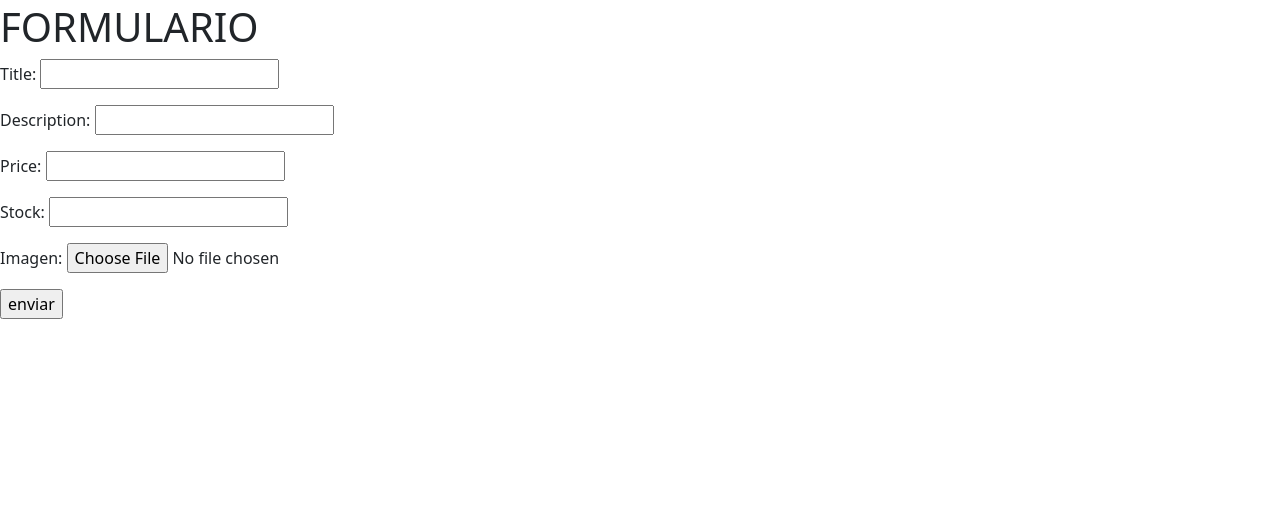
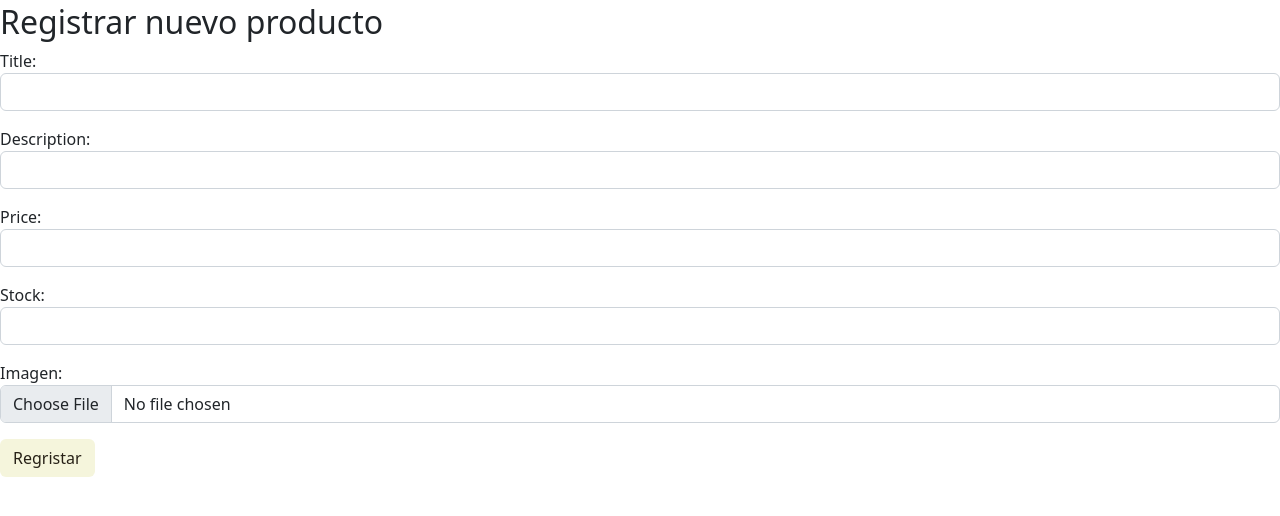
Before and after one commit to steffanycobos/python47790, a Django app: page /AppCoder/newproduct/ in a window 1280 px wide. Shown: the part 123-639 px from the top of the page. Run offline with Django 4.2, Linux system fonts and the light colour scheme; some libraries are stand-ins or nearby versions.

Commit message:
Prueba 3ra preentrega

```diff
--- a/proyectoFinal/AppCoder/forms.py
+++ b/proyectoFinal/AppCoder/forms.py
@@ -7,6 +7,12 @@ class UserForm(forms.ModelForm):
     class Meta:
         model = models.Users
         fields = ["nombre", "apellido", "email", "password"]
+        widgets={
+            'nombre': forms.TextInput(attrs={'class':'form-control'}),
+            'apellido': forms.TextInput(attrs={'class':'form-control'}),
+            'email':forms.EmailInput(attrs={'class':'form-control'}),
+            'password':forms.PasswordInput(attrs={'class':'form-control'})
+        }
 
 
 
@@ -14,3 +20,11 @@ class ProductsForm(forms.ModelForm):
     class Meta:
         model = models.Products
         fields = ["title", "description", "price", "stock","imagen"]
+        widgets={
+            'title':forms.TextInput(attrs={'class':'form-control'}),
+            'description':forms.TextInput(attrs={'class':'form-control'}),
+            'price':forms.NumberInput(attrs={'class':'form-control'}),
+            'stock':forms.NumberInput(attrs={'class':'form-control'}),
+            'imagen': forms.FileInput(attrs={'class':'form-control', 'id':'formFile'})
+
+        }
--- a/proyectoFinal/AppCoder/templates/formProducts.html
+++ b/proyectoFinal/AppCoder/templates/formProducts.html
@@ -6,19 +6,20 @@
 <head>
     <meta charset="UTF-8">
     <meta name="viewport" content="width=device-width, initial-scale=1.0">
+    <link href="{% static '../static/css/myOwnStyle.css' %}" rel="stylesheet" />
     <link href="{% static '../static/css/styles.css' %}" rel="stylesheet" />
     <title>Document</title>
 </head>
 
 <body>
     {%include 'navbar.html'%}
-<h1>FORMULARIO</h1>
+<h2>Registrar nuevo producto</h2>
 {% if formulario.error%}
 <p>ERROR!!</p>
 {% endif%}
 <form action="" method="POST"> {% csrf_token %}
     {{ form.as_p }}
-    <input type="submit" value="enviar">
+    <input type="submit" class="btn boton" value="Regristar">
 </form>
 
     <script src="https://cdn.jsdelivr.net/npm/bootstrap@5.2.3/dist/js/bootstrap.bundle.min.js"></script>
```
